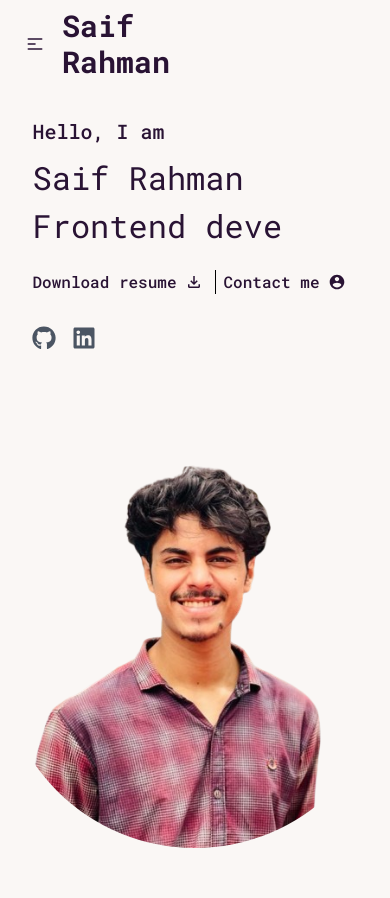
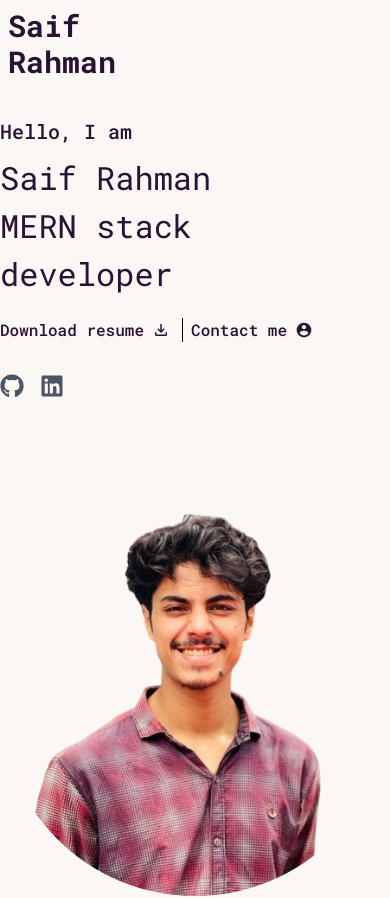
Before and after one commit to Saif-Rahman-801/Portfolio-main, a React (Vite) app: page / in a window 390 px wide. Shown: the top 898 px of the page. Built offline with nearby package versions, Linux system fonts and the light colour scheme.

Commit message:
banner type nimation added

```diff
--- a/src/Components/MainContent/Banner/Banner.jsx
+++ b/src/Components/MainContent/Banner/Banner.jsx
@@ -33,17 +33,15 @@ const Banner = () => {
             <h2>
               <TypeAnimation
                 sequence={[
-                  "MERN",
-                  1000,
-                  "MERN stack developer",
+                  "Web Developer",
                   1000,
                   "Frontend developer",  //  Continuing previous Text
                   1000,
-                  "Web developer", //  Continuing previous Text
+                  "MERN stack developer", //  Continuing previous Text
                   //  Continuing previous Text
                 ]}
                 style={{ fontSize: "2em" }}
-                repeat={Infinity}
+                // repeat={Infinity}
               />
             </h2>
           </div>
--- a/src/Components/Navbar/Navbar.jsx
+++ b/src/Components/Navbar/Navbar.jsx
@@ -1,31 +1,20 @@
-
 const Navbar = () => {
   const li = (
     <>
       <li>
-        <a className="font-medium text-lg">
-         About
-        </a>
+        <a className="font-medium text-lg">About</a>
       </li>
       <li>
-        <a className="font-medium text-lg">
-         Experience
-        </a>
+        <a className="font-medium text-lg">Experience</a>
       </li>
       <li>
-        <a className="font-medium text-lg">
-         Skills
-        </a>
+        <a className="font-medium text-lg">Skills</a>
       </li>
       <li>
-        <a className="font-medium text-lg">
-         Projects
-        </a>
+        <a className="font-medium text-lg">Projects</a>
       </li>
       <li>
-        <a className="font-medium text-lg">
-         Contact
-        </a>
+        <a className="font-medium text-lg">Contact</a>
       </li>
     </>
   );
@@ -34,35 +23,7 @@ const Navbar = () => {
     <div className="container mx-auto">
       <div className="navbar bg-base-100">
         <div className="navbar-start">
-          <div className="dropdown">
-            <div tabIndex={0} role="button" className="btn btn-ghost lg:hidden">
-              <svg
-                xmlns="http://www.w3.org/2000/svg"
-                className="h-5 w-5"
-                fill="none"
-                viewBox="0 0 24 24"
-                stroke="currentColor"
-              >
-                <path
-                  strokeLinecap="round"
-                  strokeLinejoin="round"
-                  strokeWidth="2"
-                  d="M4 6h16M4 12h8m-8 6h16"
-                />
-              </svg>
-            </div>
-            <ul
-              tabIndex={0}
-              className="menu menu-sm dropdown-content mt-3 z-[1] p-2 shadow bg-base-100 rounded-box w-52"
-            >
-              {/*  */}
-              {li}
-            </ul>
-          </div>
           <h1 className="text-3xl font-bold">Saif Rahman</h1>
-        </div>
-        <div className="navbar-end hidden lg:flex">
-          <ul className="menu menu-horizontal px-1">{li}</ul>
         </div>
       </div>
     </div>
```
